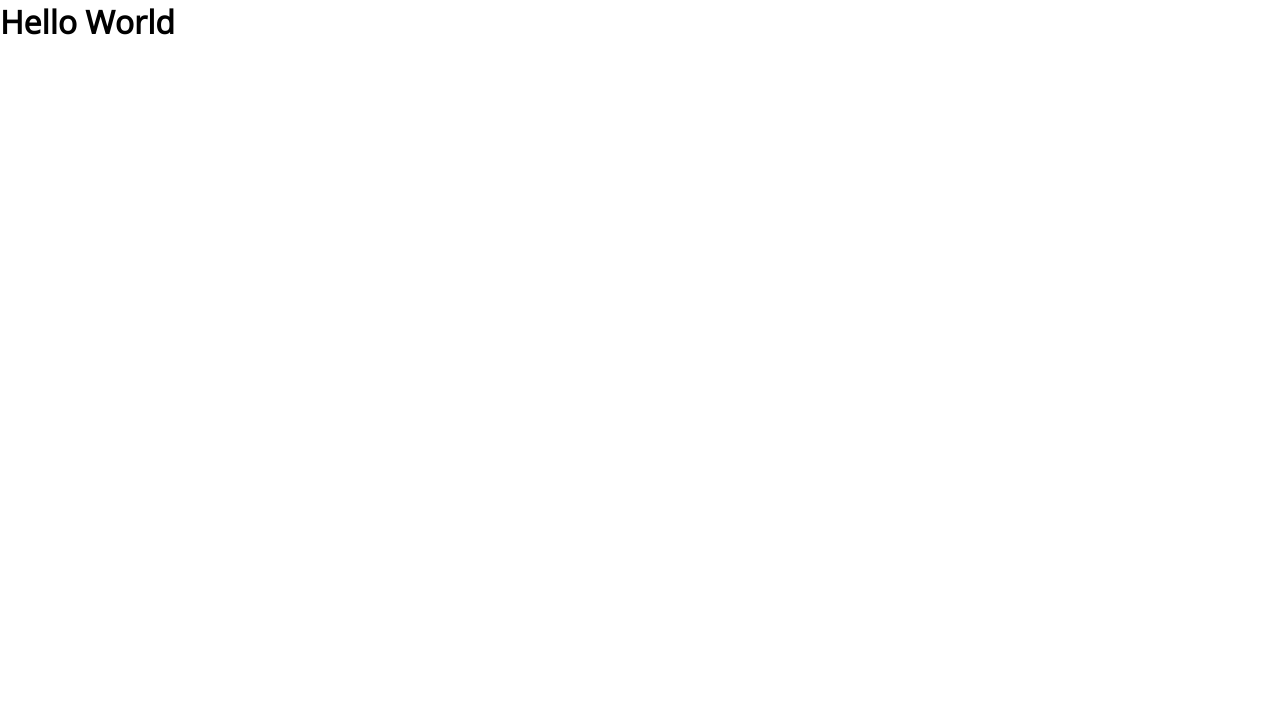
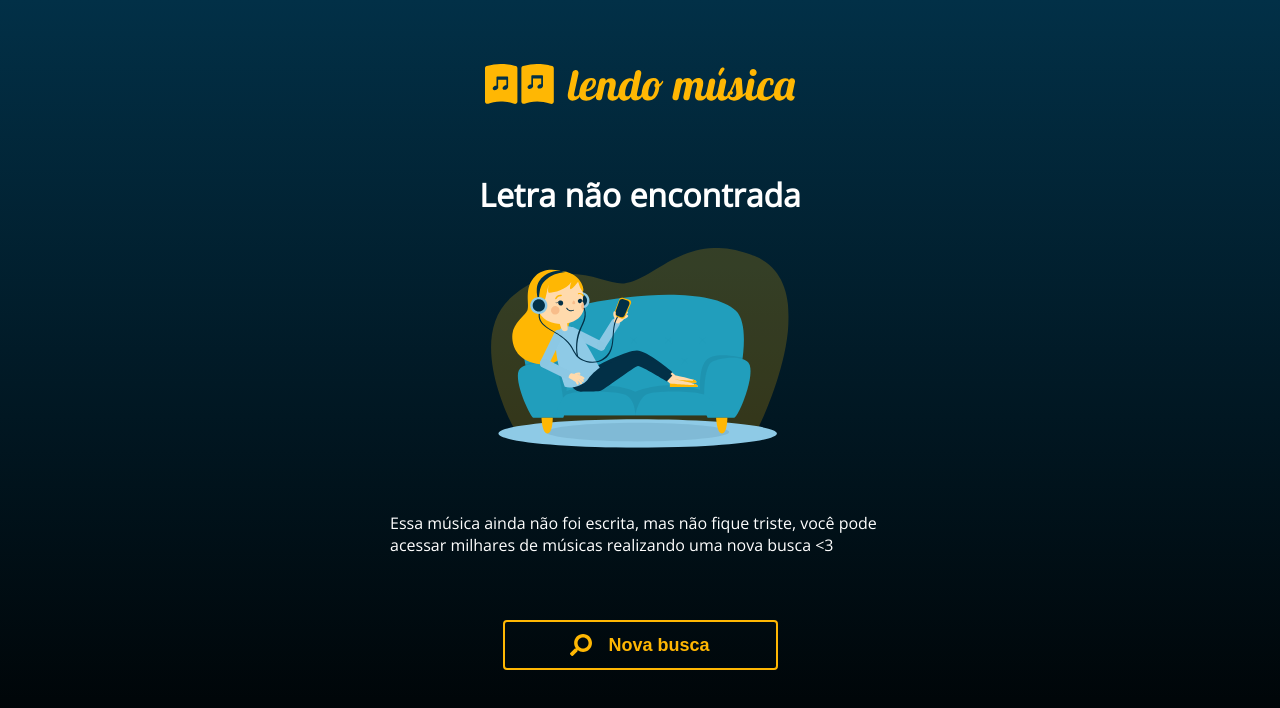
Before and after one commit to gabriellinke/lendo-musicas-web, a React (Create React App) app in the folder lendo-musica-web/: page /not-found in a window 1280 px wide. Shown: the top 708 px of the page. Built offline with nearby package versions, Linux system fonts and the light colour scheme.

Commit message:
Created Music Not Found page

```diff
--- /dev/null
+++ b/lendo-musica-web/src/components/Logo/index.js
@@ -0,0 +1,16 @@
+import React from 'react';
+import logo from '../../assets/logo1.svg';
+import { Link } from "react-router-dom";
+
+import './styles.css';
+
+const Logo = () =>
+{
+    return(
+        <div id="logo">
+            <Link to='/'><img src={logo} alt="logo"/></Link>
+        </div>
+    );
+};
+
+export default Logo;
--- /dev/null
+++ b/lendo-musica-web/src/components/Logo/styles.css
@@ -0,0 +1,4 @@
+#logo img
+{
+    height: 40px;
+}
--- a/lendo-musica-web/src/components/SearchButton/index.js
+++ b/lendo-musica-web/src/components/SearchButton/index.js
@@ -1,15 +1,23 @@
 import React from 'react';
+import { useHistory } from "react-router-dom";
 import { FaSearch } from 'react-icons/fa';
 
 import './styles.css';
 
-const SearchButton = () =>
+const SearchButton = (props) =>
 {
+    const history = useHistory();
+
+    function onDefaultClick()
+    {
+        history.push('/');
+    }
+
     return(
         <div id="search-button">
-            <button className="search">
+            <button className="search" onClick={props.onClick ? props.onClick : onDefaultClick}>
                 <FaSearch className="search-icon" size={22}/>
-                <p>Buscar</p>
+                <p>{props.name? props.name : 'Buscar'}</p>
             </button>
         </div>
     );
--- a/lendo-musica-web/src/components/SearchButton/styles.css
+++ b/lendo-musica-web/src/components/SearchButton/styles.css
@@ -4,6 +4,7 @@
     color: var(--light-orange);
     border-color: var(--light-orange);
     border-radius: 4px;
+    border-style: solid;
     height: 50px;
     font-size: 18px;
     width: 275px;
@@ -21,7 +22,7 @@
     transition: 200ms;
 }
 
-#search-button button p
+#search-button button.search p
 {
     margin-left: 16px;
 }
--- a/lendo-musica-web/src/pages/Home/index.js
+++ b/lendo-musica-web/src/pages/Home/index.js
@@ -1,10 +1,10 @@
 import React, { useState } from 'react';
-import { Link } from "react-router-dom";
+import { Link, useHistory } from "react-router-dom";
 import SearchButton from '../../components/SearchButton';
+import Logo from '../../components/Logo';
 import api from '../../services/api';
 
 import './styles.css';
-import logo from '../../assets/logo1.svg';
 import load from '../../assets/load.gif';
 
 const Home = () =>
@@ -14,7 +14,7 @@ const Home = () =>
         song: '',
     });
     const [loading, setLoading] = useState(false);
-
+    const history = useHistory();
 
     function handleInputChange(event)
     {
@@ -32,31 +32,33 @@ const Home = () =>
                 console.log(response.data.lyrics);
                 if(response.data.lyrics !== "")
                 {
-                    // await AsyncStorage.setItem('@lyrics', response.data.lyrics);
+                    // let lyrics = localStorage.getItem('@lyrics');
+                    localStorage.setItem('@lyrics', response.data.lyrics);
+                    localStorage.setItem('@artist', formData.artist);
+                    localStorage.setItem('@song', formData.song);
+
                     setLoading(false);
-                    // navigate('SearchResult');
+                    history.push('/result');
                 }
                 else
                 {
                     setLoading(false);
-                    // navigate('NotFound');
+                    history.push('/not-found');
                 }
             })
             .catch(response => {
                 console.log(response);
-                // navigate('NotFound');
+                history.push('/not-found');
                 setLoading(false);
             })
         setFormData({artist: '', song: ''});
-
-        //Direciona
     }
 
     return(
         <div id="page-home">
             <div className="content">
                 <header>
-                    <Link to='/'><img src={logo} alt="logo"/></Link>
+                    <Logo />
                     <Link to="/latest">Últimas buscas</Link>
                 </header>
                 <main>
--- a/lendo-musica-web/src/pages/Home/styles.css
+++ b/lendo-musica-web/src/pages/Home/styles.css
@@ -22,11 +22,6 @@
     display: flex;
     align-items: center;
     justify-content: space-between;
-}
-
-#page-home .content header img
-{
-    height: 40px;
 }
 
 #page-home .content header a
--- a/lendo-musica-web/src/pages/Result/index.js
+++ b/lendo-musica-web/src/pages/Result/index.js
@@ -5,7 +5,9 @@ import './styles.css';
 const Result = () =>
 {
     return(
-        <h1>Hello World</h1>
+        <div id="page-result">
+            <h1>Hello as</h1>
+        </div>
     );
 };
 
--- a/lendo-musica-web/src/pages/SearchMusicNotFound/index.js
+++ b/lendo-musica-web/src/pages/SearchMusicNotFound/index.js
@@ -1,11 +1,27 @@
 import React from 'react';
+import illustration from '../../assets/illustration.svg';
+import logo from '../../assets/logo1.svg';
+import SearchButton from '../../components/SearchButton';
+import Logo from '../../components/Logo';
 
 import './styles.css';
 
 const SearchMusicNotFound = () =>
 {
     return(
-        <h1>Hello World</h1>
+    <div id="page-not-found">
+        <div className="content">
+            <header>
+                <Logo />
+            </header>
+            <main>
+                <h1>Letra não encontrada</h1>
+                <img src={illustration} alt="Ilustração"/>
+                <p className='text'>Essa música ainda não foi escrita, mas não fique triste, você pode acessar milhares de músicas realizando uma nova busca &lt;3</p>
+                <SearchButton name='Nova busca'/>
+            </main>
+        </div>
+    </div>
     );
 };
 
--- a/lendo-musica-web/src/pages/SearchMusicNotFound/styles.css
+++ b/lendo-musica-web/src/pages/SearchMusicNotFound/styles.css
@@ -0,0 +1,53 @@
+#page-not-found
+{
+    background-image: linear-gradient(to top, black, var(--dark-blue));
+    color: white;
+    min-height: 100vh;
+    height: 100%;
+}
+
+#page-not-found .content
+{
+    width: 90%;
+    max-width: 1100px;
+    margin: 0 auto;
+    height: 100%;
+    display: flex;
+    flex-direction: column;
+}
+
+#page-not-found .content header
+{
+    padding-top: 64px;
+    display: flex;
+    align-items: center;
+    justify-content: center;
+}
+
+#page-not-found .content main
+{
+    display: flex;
+    justify-content: center;
+    align-items: center;
+    flex-direction: column;
+    flex: 1;
+    margin-bottom: 64px;
+}
+
+#page-not-found .content main h1
+{
+    margin-top: 64px;
+    margin-bottom: 32px;
+}
+
+#page-not-found .content main img
+{
+    margin-bottom: 64px;
+    height: 25vh;
+}
+
+#page-not-found .content main p.text
+{
+    max-width: 500px;
+    margin-bottom: 64px;
+}
--- a/lendo-musica-web/src/pages/SearchResult/index.js
+++ b/lendo-musica-web/src/pages/SearchResult/index.js
@@ -1,11 +1,20 @@
 import React from 'react';
+import logo from '../../assets/logo1.svg';
+import musicImage from '../../assets/musica.jpg';
+import SearchButton from '../../components/SearchButton';
 
 import './styles.css';
 
 const SearchResult = () =>
 {
     return(
-        <h1>Hello World</h1>
+        <div id="page-search-result">
+            <img src={logo} alt="Logo"/>
+            <h1>Letra encontrada</h1>
+            <img src={musicImage} alt="Imagem de música"/>
+            <h2>Não encontrou o que procurava?</h2>
+            <SearchButton name='Nova busca'/>
+        </div>
     );
 };
 
```
Also changed, not shown: lendo-musica-web/src/assets/illustration.svg (added), lendo-musica-web/src/assets/musica.jpg (added).
